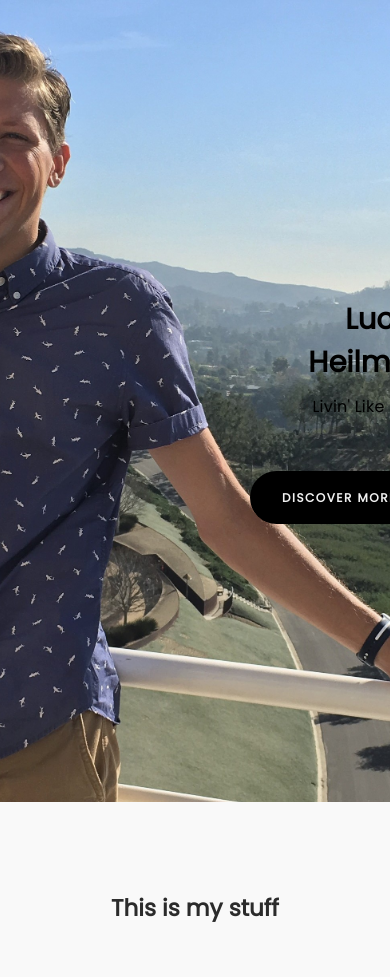
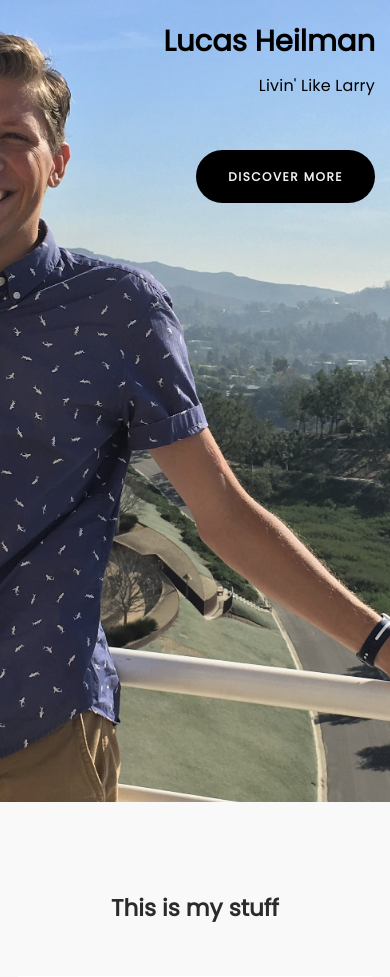
Before and after one commit to lucasheilman/lucasheilman-site, a Django app: page / in a window 390 px wide; the page is wider, and only the part inside the window is pictured. Shown: the top 977 px of that part. Run offline with Django 3.2, Linux system fonts and the light colour scheme; some libraries are stand-ins or nearby versions.

Commit message:
hopefully responsive on mobile

```diff
--- a/website/static/website/css/tooplate-style.css
+++ b/website/static/website/css/tooplate-style.css
@@ -213,19 +213,15 @@ a:hover, a:active, a:focus {
 -----------------------------------------*/
 
 #home {
-  background: url('../images/topmaybe1.jpg') 50% 0 repeat-y fixed;
-  background-size: cover;
-  background-position: center center;
-  display: -webkit-box;
-  display: -webkit-flex;
-   display: -ms-flexbox;
-  display: flex;
-  -webkit-box-align: center;
-  -webkit-align-items: center;
-  -ms-flex-align: center;
-   align-items: center;
-  height: 100vh;
-  position: relative;
+  background-image: url('../images/topmaybe1.jpg');
+  background-repeat: no-repeat;
+  background-attachment: fixed;
+  -webkit-background-size: cover;
+  -moz-background-size:cover;
+  -o-background-size:cover;
+  background-position: center;
+  height: 100%;
+  width: 100%;
   text-align: right;
 }
 
@@ -447,8 +443,9 @@ footer p {
   Mobile Responsive styles
 -----------------------------------------*/
 
-@media (max-width: 980px) {
+@media (max-width: 100%) {
   #home {
+
     height: 55vh;
   }
 
--- a/website/templates/website/index.html
+++ b/website/templates/website/index.html
@@ -42,7 +42,7 @@ http://www.tooplate.com/view/2087-kalay
      <div class="container">
           <div class="row">
 
-               <div class="col-md-offset-5 col-md-7 col-sm-12" style="padding-left: 250px">
+               <div class="col-md-offset-5 col-md-7 col-sm-12" >
                     <div class="home-thumb">
                          <h1 class="wow fadeInUp" style="color:black;" >Lucas Heilman</h1>
                          <p class="wow fadeInUp" style="color:black;">Livin' Like Larry</p>
```
